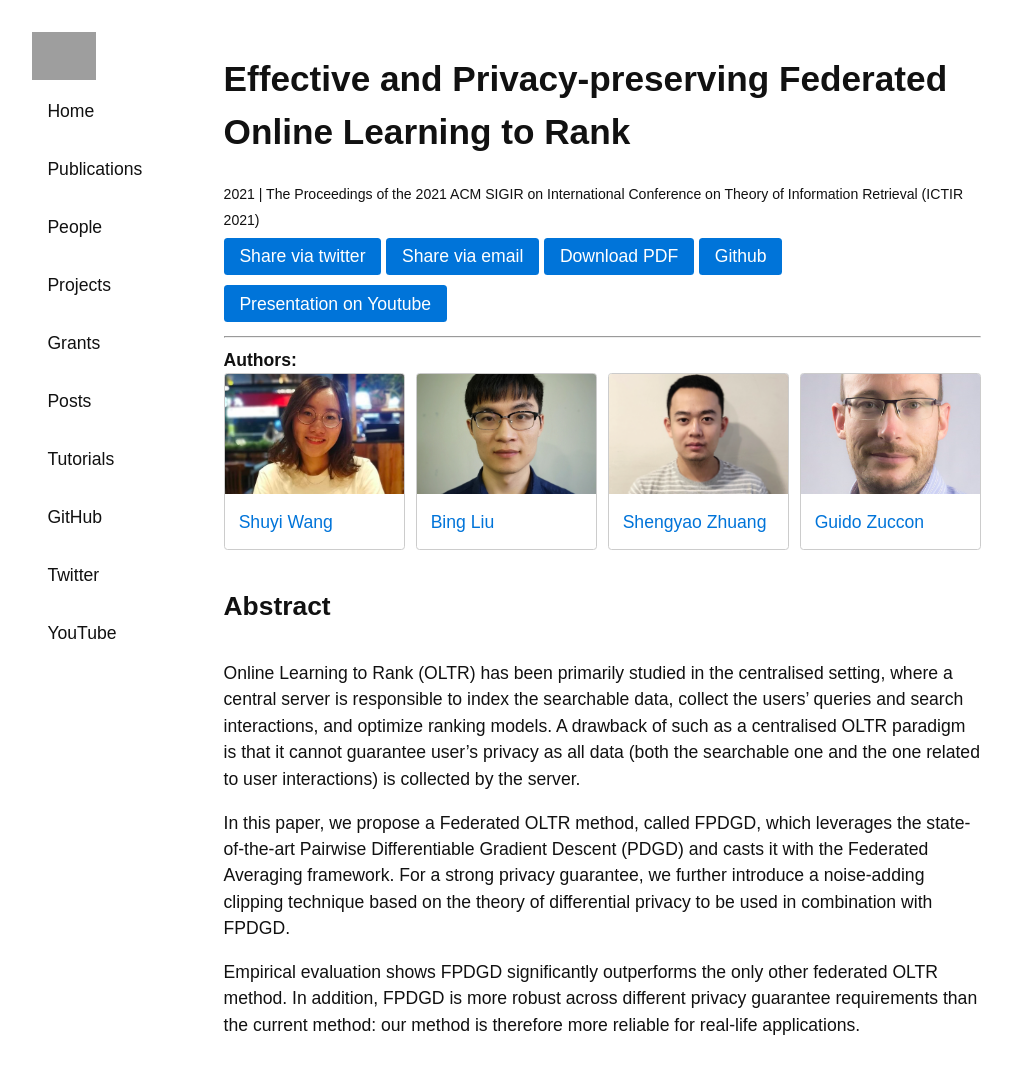
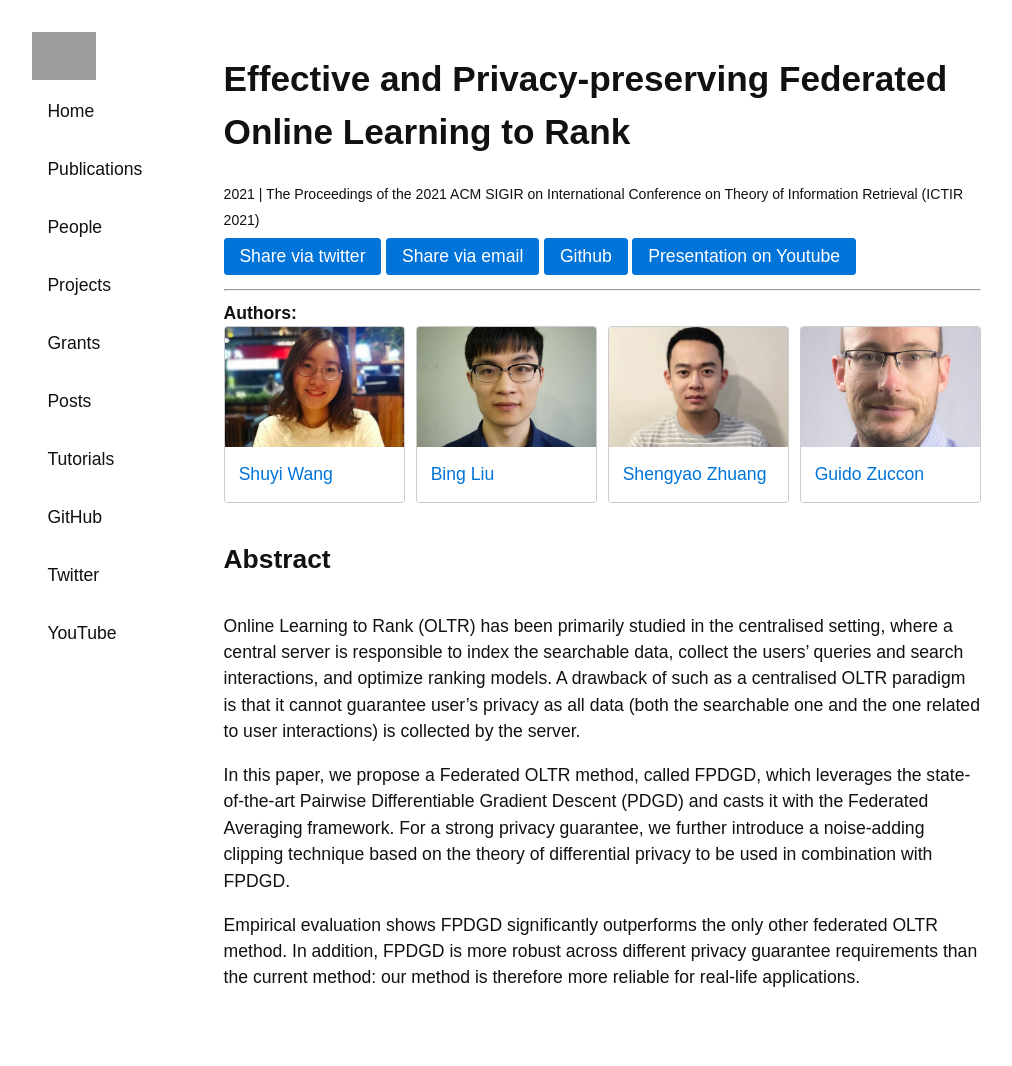
Before and after one commit to ielab/ielab.github.io, a Jekyll site: the page built from _publications/wang-2021-FPDGD.md, in a window 1280 px wide. Shown: the whole page, without its empty margins (139-1151 px from the left). Built offline with Jekyll 4.4.1, drawn with Linux system fonts in a browser that asks for light colours; after the commit the page ends 1019 px from its top, so only the background shows below that; grey boxes are pictures that could not be loaded.

Commit message:
Update wang-2021-FPDGD.md

```diff
--- a/_publications/wang-2021-FPDGD.md
+++ b/_publications/wang-2021-FPDGD.md
@@ -4,7 +4,7 @@ authors: [shuyi-wang, bing-liu, shengyao-zhuang, guido-zuccon]
 title: "Effective and Privacy-preserving Federated Online Learning to Rank"
 venue: The Proceedings of the 2021 ACM SIGIR on International Conference on Theory of Information Retrieval (ICTIR 2021)
 year: 2021
-pdf: /publications/pdfs/wang2021fpdgd.pdf
+pdf:
 links:
  - url: https://github.com/ielab/fpdgd-ictir2021
    name: Github
```
